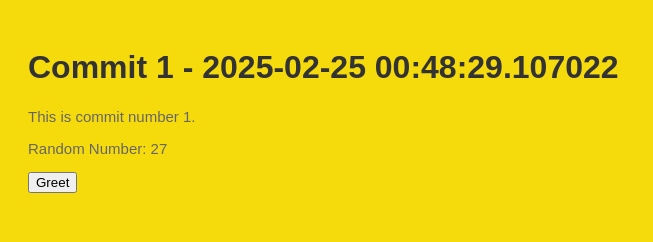
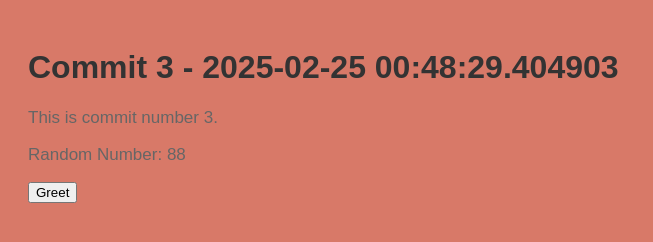
Before and after one commit to stiffs95/myrep-repo-20250225004822, a plain HTML site: page index.html in a window 1280 px wide. Shown: the whole page, without its empty margins (0-653 px from the left). Drawn offline with Linux system fonts and the light colour scheme.

Commit message:
📝 Commit 3 with HTML, CSS, and JS

```diff
--- a/index.html
+++ b/index.html
@@ -2,13 +2,13 @@
     <!DOCTYPE html>
     <html>
     <head>
-        <title>Commit 1 - 2025-02-25 00:48:29.107022</title>
+        <title>Commit 3 - 2025-02-25 00:48:29.404903</title>
         <link rel="stylesheet" href="style.css">
     </head>
     <body>
-        <h1>Commit 1 - 2025-02-25 00:48:29.107022</h1>
-        <p>This is commit number 1.</p>
-        <p>Random Number: 27</p>
+        <h1>Commit 3 - 2025-02-25 00:48:29.404903</h1>
+        <p>This is commit number 3.</p>
+        <p>Random Number: 88</p>
         <button onclick="greet()">Greet</button>
         <script src="script.js"></script>
     </body>
--- a/script.js
+++ b/script.js
@@ -2,4 +2,4 @@
     function greet() {
         alert('Hello from commit ' + commitNumber + '!');
     }
-    var commitNumber = 1;
+    var commitNumber = 3;
--- a/style.css
+++ b/style.css
@@ -1,7 +1,7 @@
 
     body {
         font-family: Arial, sans-serif;
-        background-color: #f6db0c;
+        background-color: #d87968;
         padding: 20px;
     }
     h1 {
@@ -9,5 +9,5 @@
     }
     p {
         color: #666;
-        font-size: 15px;
+        font-size: 17px;
     }
```
